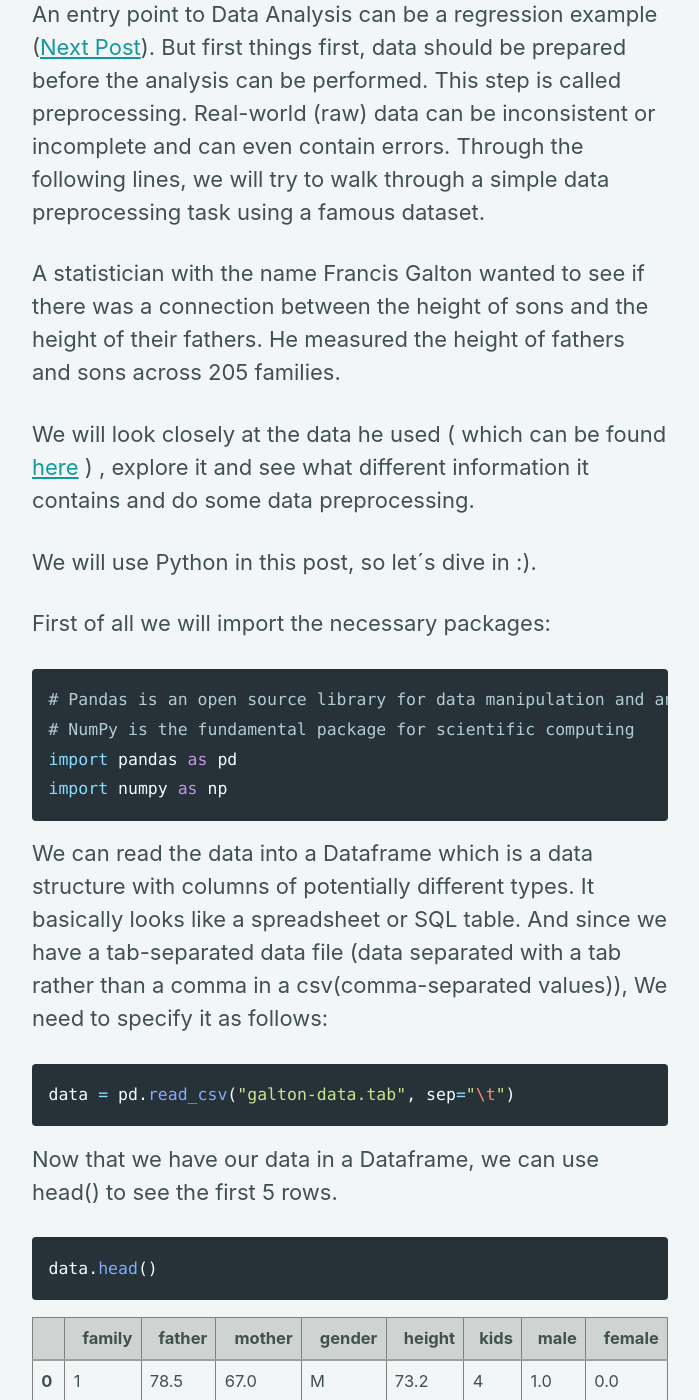
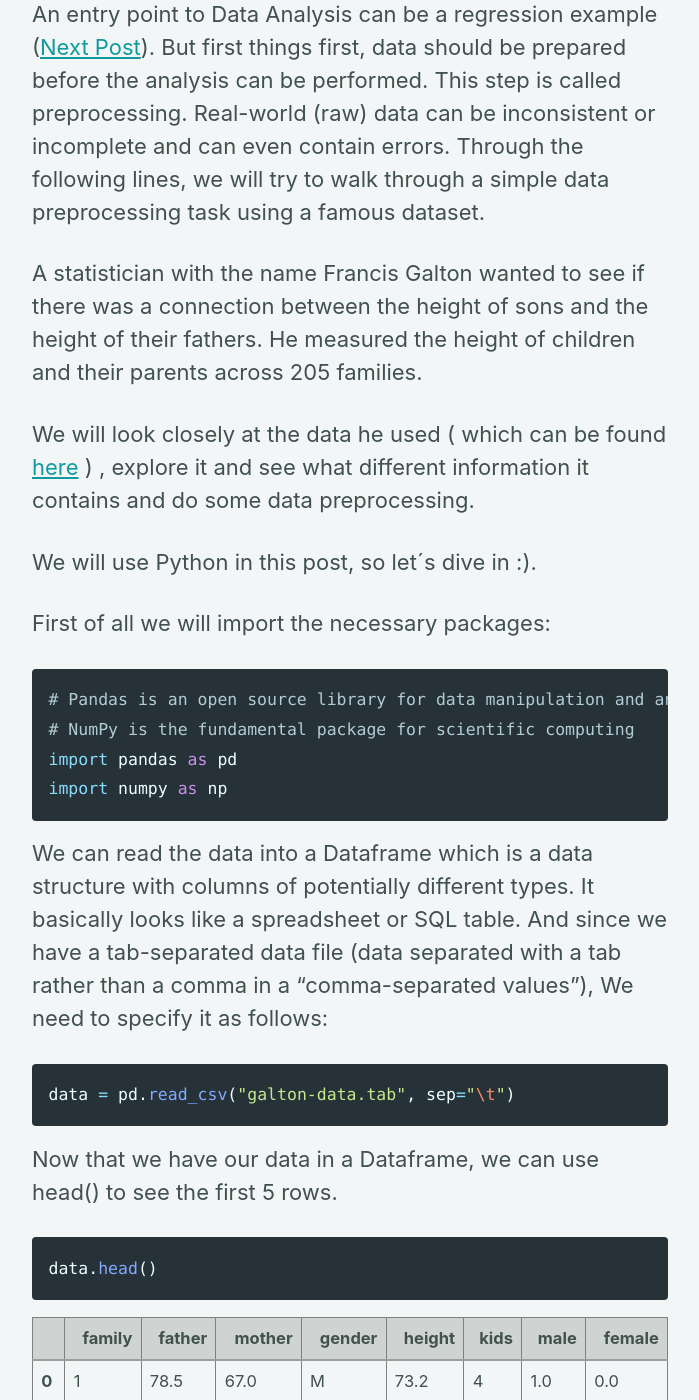
Before and after one commit to TariqGon/TariqGon.github.io, a Jekyll site: the page built from _posts/2018-03-10- A_First_Date_ with_Data.md, in a window 1280 px wide and 1400 px high, scrolled down 830 px. Shown: the whole window, without its empty margins (290-989 px from the left). Built offline with Jekyll 4.4.1, drawn with Linux system fonts in a browser that asks for light colours; nearby versions of some CDN libraries.

Commit message:
new commit

````diff
--- a/_posts/2018-03-10- A_First_Date_ with_Data.md
+++ b/_posts/2018-03-10- A_First_Date_ with_Data.md
@@ -9,7 +9,7 @@ excerpt: " Data Science, Data Preprocessing, Python"
 
 An entry point to Data Analysis can be a regression example ([Next Post](/_pages/2018-03-11- A_Simple_Linear_Regression_Example.html)). But first things first, data should be prepared before the analysis can be performed. This step is called preprocessing. Real-world (raw) data can be inconsistent or incomplete and can even contain errors. Through the following lines, we will try to walk through a simple data preprocessing task using a famous dataset.
 
-A statistician with the name Francis Galton wanted to see if there was a connection between the height of sons and the height of their fathers. He measured the height of fathers and sons across 205 families.
+A statistician with the name Francis Galton wanted to see if there was a connection between the height of sons and the height of their fathers. He measured the height of children and their parents across 205 families.
 
 We will look closely at the data he used ( which can be found  [here](https://dataverse.harvard.edu/dataset.xhtml?persistentId=doi:10.7910/DVN/T0HSJ1) ) , explore it and see what different information it contains and do some data preprocessing.
 
@@ -25,7 +25,7 @@ import pandas as pd
 import numpy as np
 ```
 
-We can read the data into a Dataframe which is a data structure with columns of potentially different types. It basically  looks like a spreadsheet or SQL table. And since we have a tab-separated data file (data separated with a tab rather than a comma in a csv(comma-separated values)), We need to specify it as follows:
+We can read the data into a Dataframe which is a data structure with columns of potentially different types. It basically  looks like a spreadsheet or SQL table. And since we have a tab-separated data file (data separated with a tab rather than a comma in a "comma-separated values"), We need to specify it as follows:
 
 
 ```python
````
Also changed, not shown: _posts/2018-03-11- R - A First Date with Data.md (+20 -8 lines).
